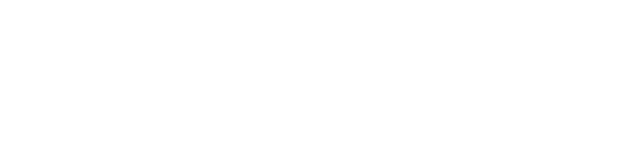
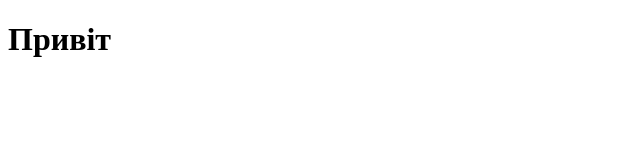
Before and after one commit to Linsted/github-tutorial, a plain HTML site: page index.html in a window 1280 px wide. Shown: the whole page, without its empty margins (0-640 px from the left). Drawn offline with Linux system fonts and the light colour scheme.

Commit message:
Add name

```diff
--- a/index.html
+++ b/index.html
@@ -4,7 +4,8 @@
     <meta charset="UTF-8">
     <meta http-equiv="X-UA-Compatible" content="IE=edge">
     <meta name="viewport" content="width=device-width, initial-scale=1.0">
-    <title>Item</title>
+    <title>Привіт</title>
+    <h1>Привіт</h1>
 </head>
 <body>
 
```
